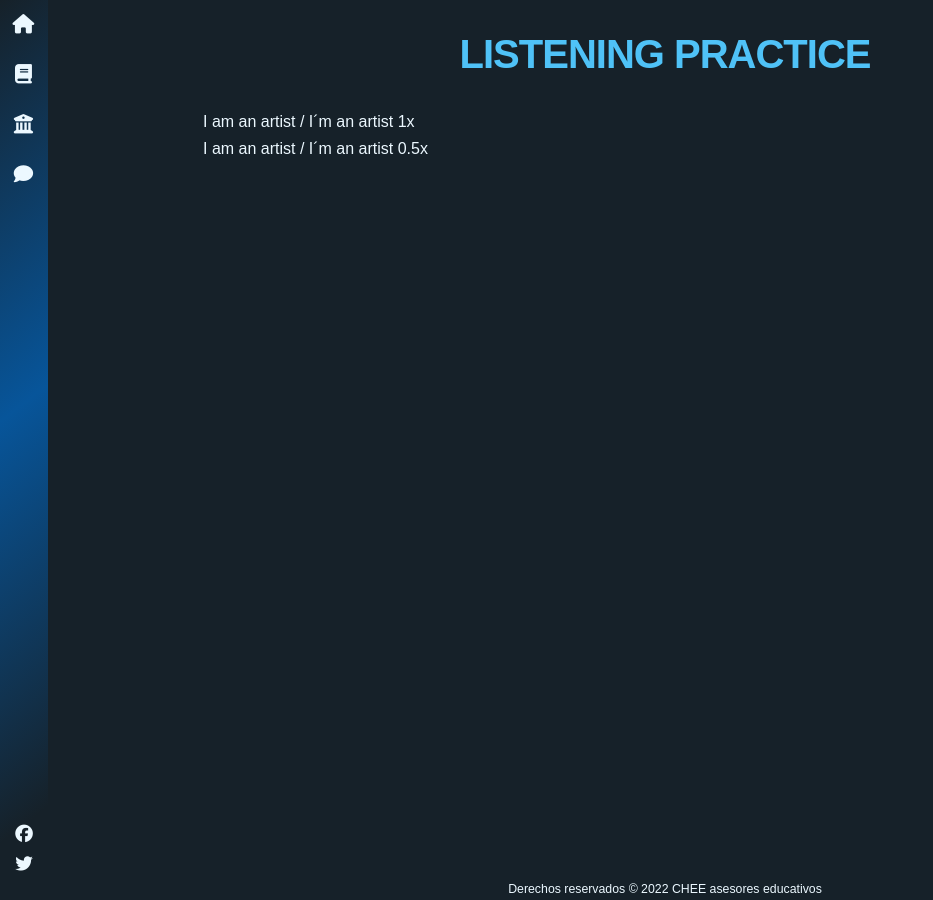
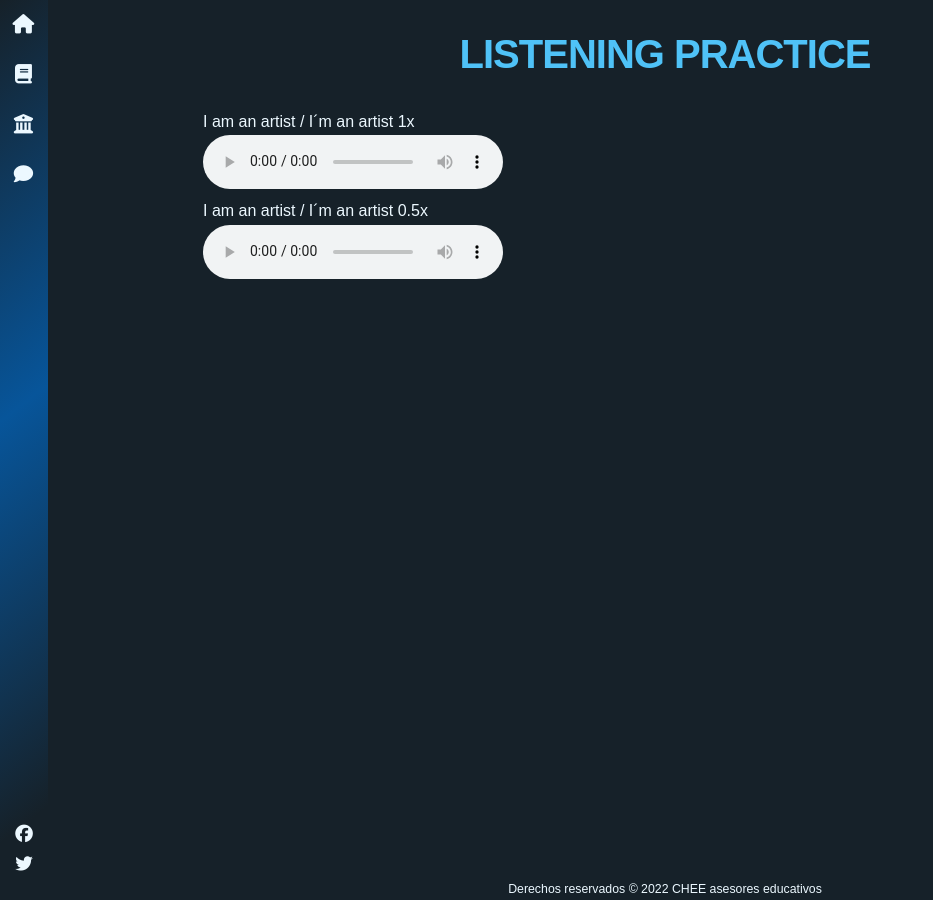
Before and after one commit to camachevaz/ESL, a Jekyll site: the page built from _posts/2021-02-15-listening.markdown, in a window 1280 px wide. Shown: the whole page, without its empty margins (0-933 px from the left). Built offline with Jekyll 4.4.1, drawn with Linux system fonts in a browser that asks for light colours; nearby versions of some CDN libraries; some web fonts are replaced.

Commit message:
Update 2021-02-15-listening.markdown

```diff
--- a/_posts/2021-02-15-listening.markdown
+++ b/_posts/2021-02-15-listening.markdown
@@ -10,14 +10,14 @@ summary: Practice your listening skills in self-paced exercises.
 
 <figure>
     <figcaption>I am an artist / I´m an artist 1x</figcaption>
-    <audio src="/assets/audio/Le01Un01Ls01-01.wav">
+    <audio controls src="/assets/audio/Le01Un01Ls01-01.wav">
         Tu navegador no soporta el elemento <code>audio</code>.
     </audio>
 </figure>
 
 <figure>
     <figcaption>I am an artist / I´m an artist 0.5x</figcaption>
-    <audio src="/assets/audio/Le01Un01Ls01-01.wav">
+    <audio controls src="/assets/audio/Le01Un01Ls01-01.wav">
         Tu navegador no soporta el elemento <code>audio</code>.
     </audio>
 </figure>
```
